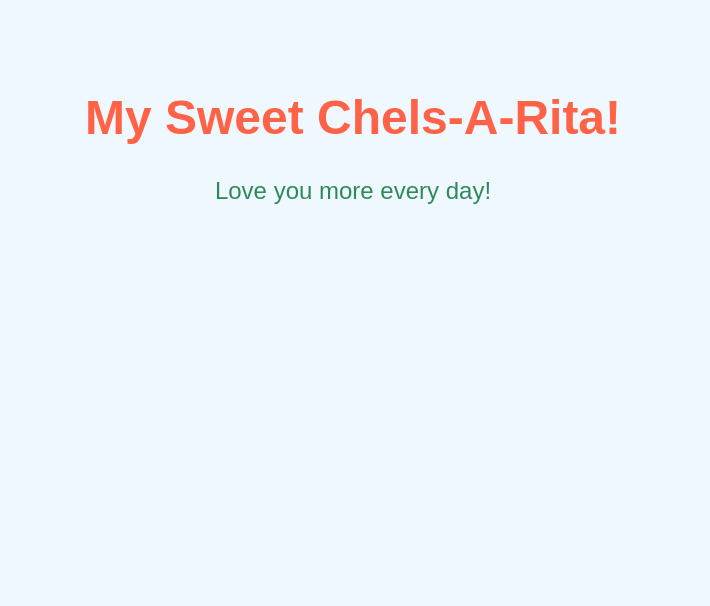
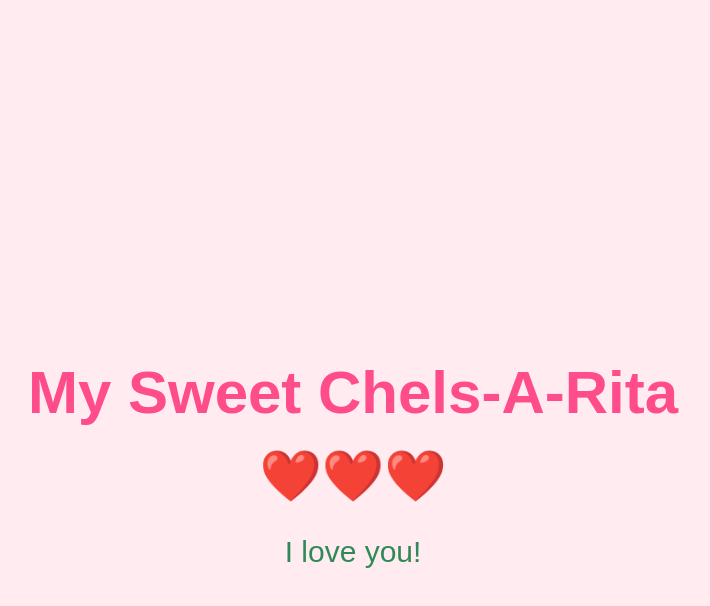
Before and after one commit to DirtWonder/SupriseWebPage, a plain HTML site: page index.html in a window 1280 px wide. Shown: the whole page, without its empty margins (287-997 px from the left). Drawn offline with Linux system fonts and the light colour scheme.

Commit message:
Update index.html

```diff
--- a/index.html
+++ b/index.html
@@ -3,26 +3,60 @@
 <head>
     <meta charset="UTF-8">
     <meta name="viewport" content="width=device-width, initial-scale=1.0">
-    <title>Surprise for My Wife</title>
+    <title>My Sweet Chels-A-Rita</title>
     <style>
+        /* Set the background color */
         body {
-            background-color: #f0f8ff;
+            background-color: #ffebf0; /* Light pink background */
             font-family: Arial, sans-serif;
             text-align: center;
             padding: 50px;
         }
+
+        /* Title text style */
         h1 {
-            color: #ff6347;
-            font-size: 48px;
+            color: #ff4c8b; /* Deep pink color */
+            font-size: 60px;
+            margin-bottom: 20px;
         }
+
+        /* Heart styling */
+        .hearts {
+            font-size: 50px;
+            color: red;
+        }
+
+        /* Message text */
         p {
-            color: #2e8b57;
-            font-size: 24px;
+            color: #2e8b57; /* Green color */
+            font-size: 30px;
+            margin-top: 30px;
+        }
+
+        /* Add some spacing around the page */
+        .container {
+            display: flex;
+            flex-direction: column;
+            justify-content: center;
+            align-items: center;
+            height: 100vh;
         }
     </style>
 </head>
 <body>
-    <h1>My Sweet Chels-A-Rita!</h1>
-    <p>Love you more every day!</p>
+
+    <div class="container">
+        <!-- Title: My Sweet Chels-A-Rita -->
+        <h1>My Sweet Chels-A-Rita</h1>
+
+        <!-- Heart symbols -->
+        <div class="hearts">
+            ❤️❤️❤️
+        </div>
+
+        <!-- I love you message -->
+        <p>I love you!</p>
+    </div>
+
 </body>
 </html>
```
